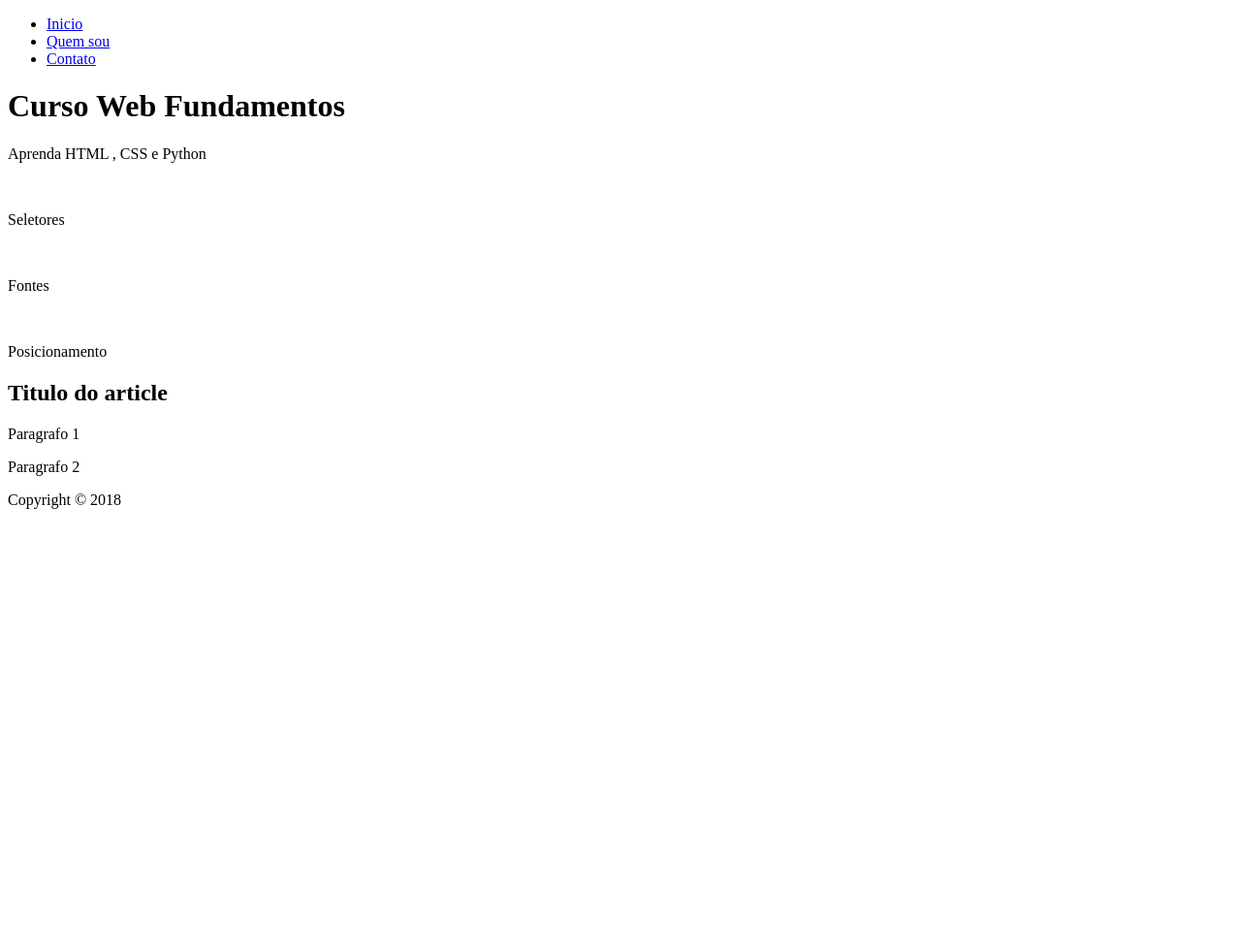
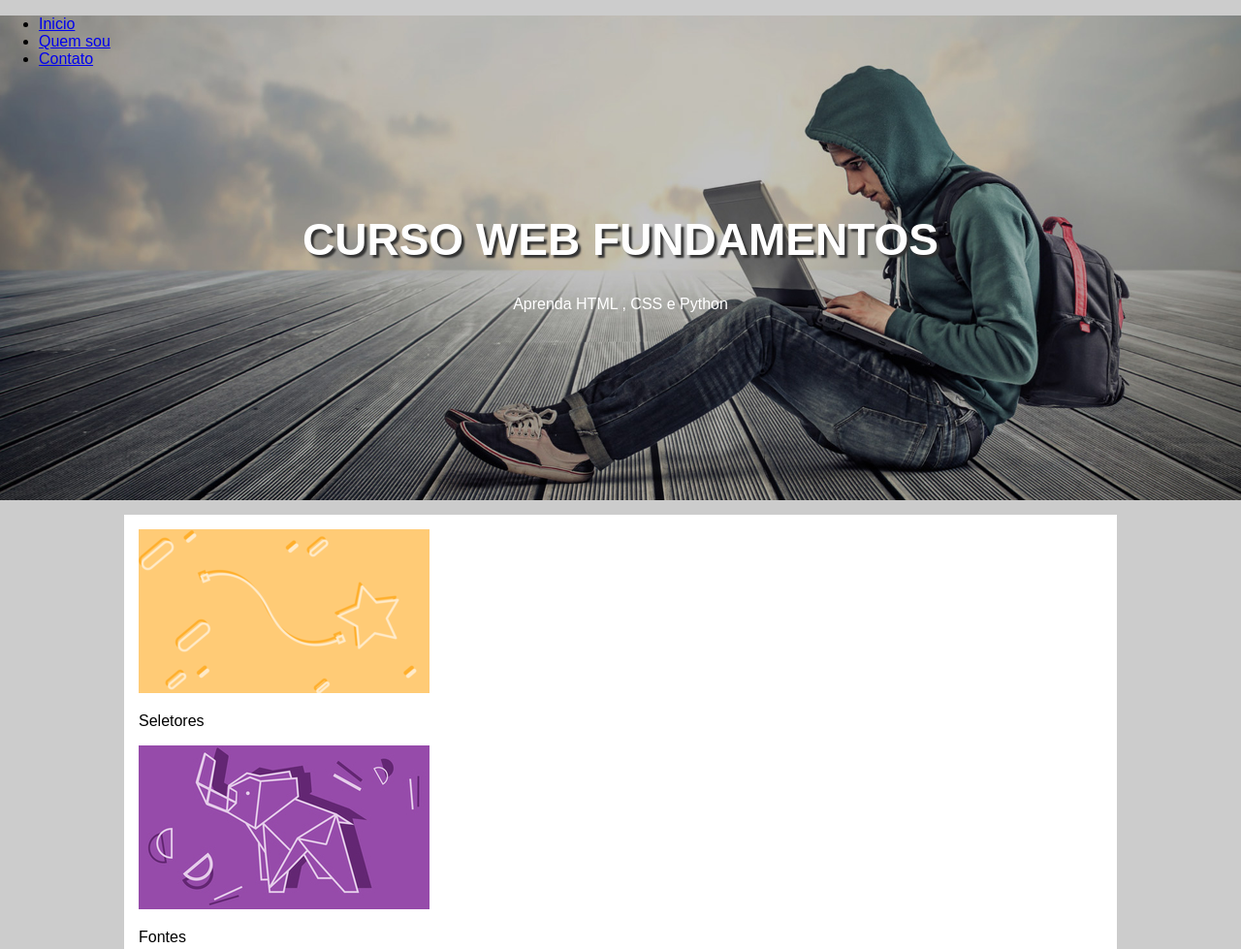
Before and after one commit to BRaguiarpereira/AulasHtml5, a website: page public_html/newindex.html in a window 1280 px wide. Shown: the top 979 px of the page at 97% size. Before the commit the page ends 800 px from the top, so only its background shows below. Drawn offline with Linux system fonts and the light colour scheme.

Commit message:
Implementando css no projeto

```diff
--- /dev/null
+++ b/public_html/css/defalt.css
@@ -0,0 +1,41 @@
+/*
+To change this license header, choose License Headers in Project Properties.
+To change this template file, choose Tools | Templates
+and open the template in the editor.
+*/
+/*
+    Created on : 24 de mai. de 2021, 10:18:40
+    Author     : brian
+*/
+body{
+    font-family: arial , sans-serif;
+    background-color: #ccc;
+    margin: 0;
+}
+.hero{
+    height: 500px;
+    background-image: url(../imagens/bg-3.jpg);
+    background-position: right center;
+    background-size: cover;
+}
+.hero-content{
+    text-align: center;
+    color: #fff;
+    margin-top: 150px;
+
+}
+.hero-content h1{
+    text-transform: uppercase;
+    font-size: 46px;
+    text-shadow: 3px 3px 2px #333;
+
+}
+main{
+    width:  80%;
+    margin:  auto;
+}
+.content-card{
+    background-color: #fff;
+    padding: 15px;
+    margin-top: 15px;
+}
--- a/public_html/newindex.html
+++ b/public_html/newindex.html
@@ -8,11 +8,12 @@ and open the template in the editor.
     <head>
         <title>TODO supply a title</title>
         <meta charset="UTF-8">
+        <link href="css/defalt.css" rel="stylesheet" type="text/css"/>
         <meta name="viewport" content="width=device-width, initial-scale=1.0">
     </head>
     <body>
         <div id="principal">
-            <header>
+            <header class="hero">
                 <nav>
                     <ul>
                         <li><a href="newindex.html">Inicio</a></li>
@@ -20,27 +21,27 @@ and open the template in the editor.
                         <li><a href="#">Contato</a></li>
                     </ul>
                 </nav>
-                <div>
+                <div class="hero-content">
                     <h1>Curso Web Fundamentos</h1>
                     <p>Aprenda HTML , CSS e Python</p>
                 </div>
             </header>
             <main>
-                <section>
+                <section class="content-card">
                     <div class="card">
-                        <img src="" alt>
+                        <img src="imagens/card_01.png" alt>
                         <p>Seletores</p>
                     </div>
                      <div class="card">
-                        <img src="" alt>
+                        <img src="imagens/card_02.jpg" alt>
                         <p>Fontes</p>
                     </div>
                      <div class="card">
-                        <img src="" alt>
+                        <img src="imagens/card_03.jpg" alt>
                         <p>Posicionamento</p>
                     </div>
                 </section>
-                <section>
+                <section class="content-card">
                     <article>
                         <header><h2>Titulo do article</h2></header>
                             <p>Paragrafo 1</p>
```
Also changed, not shown: public_html/imagens/bg-1.jpg (added), public_html/imagens/bg-2.jpg (added), public_html/imagens/bg-3.jpg (added), public_html/imagens/bg-4.jpg (added), public_html/imagens/card_01.png (added), public_html/imagens/card_02.jpg (added), public_html/imagens/card_03.jpg (added), public_html/imagens/card_04.jpg (added), public_html/imagens/card_05.jpg (added).
